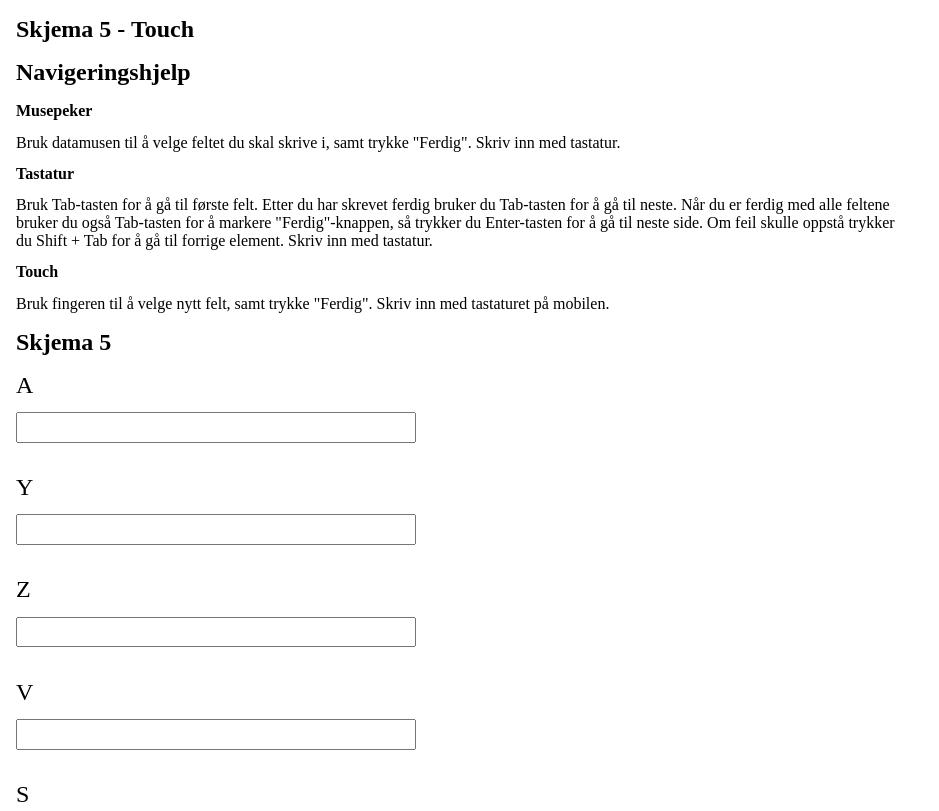
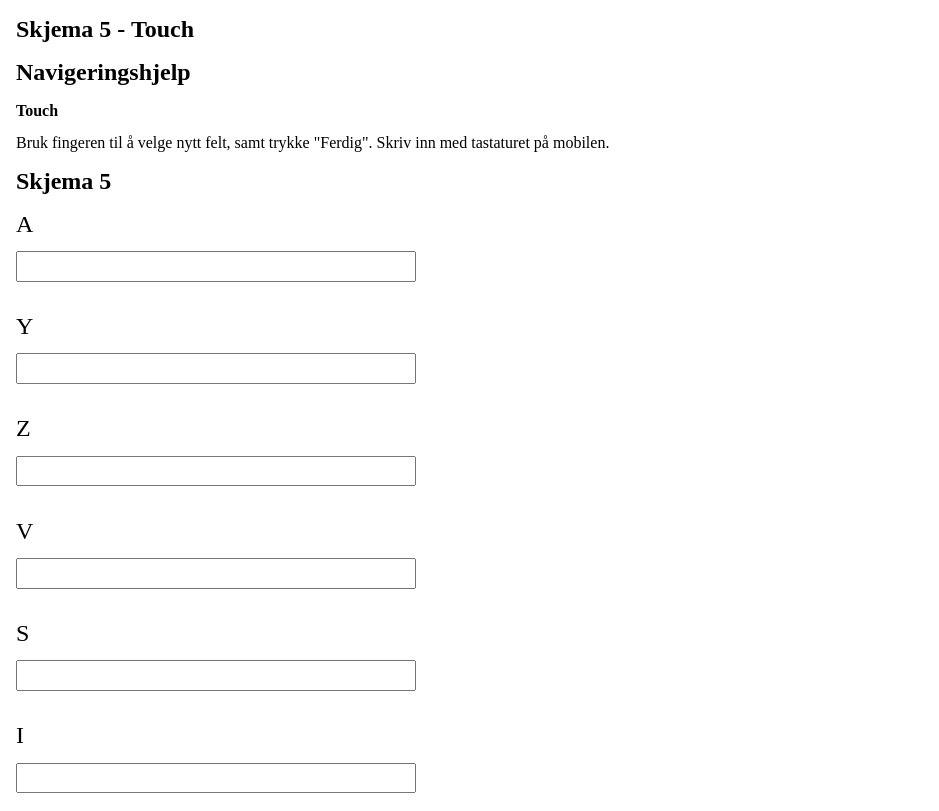
Before and after one commit to ferntberner/ferntberner.github.io, a plain HTML site: page skjema5.html in a window 1280 px wide. Shown: the top 811 px of the page, without its empty margins (0-939 px from the left). Drawn offline with nearby package versions, Linux system fonts and the light colour scheme.

Commit message:
Endret på beskrivelser

```diff
--- a/skjema5.html
+++ b/skjema5.html
@@ -11,16 +11,6 @@
     <h1>Skjema 5 - Touch</h1>
         <div class = "hjelp">
             <h1>Navigeringshjelp</h1>
-            <h2>Musepeker</h2>
-            <p>
-                Bruk datamusen til å velge feltet du skal skrive i, samt trykke "Ferdig". Skriv inn med tastatur.
-            </p>
-            <h2>Tastatur</h2>
-            <p>
-                Bruk Tab-tasten for å gå til første felt. Etter du har skrevet ferdig bruker du Tab-tasten for å gå til neste.
-                Når du er ferdig med alle feltene bruker du også Tab-tasten for å markere "Ferdig"-knappen, så trykker du Enter-tasten for å gå til neste side.
-                Om feil skulle oppstå trykker du Shift + Tab for å gå til forrige element. Skriv inn med tastatur.
-            </p>
             <h2>Touch</h2>
             <p>
                 Bruk fingeren til å velge nytt felt, samt trykke "Ferdig". Skriv inn med tastaturet på mobilen.
```
Also changed, not shown: index.html (+2 -1 lines), skjema.html (+0 -10 lines), skjema2.html (+0 -10 lines), skjema3.html (+0 -8 lines), skjema4.html (+0 -8 lines), skjema6.html (+0 -10 lines).
